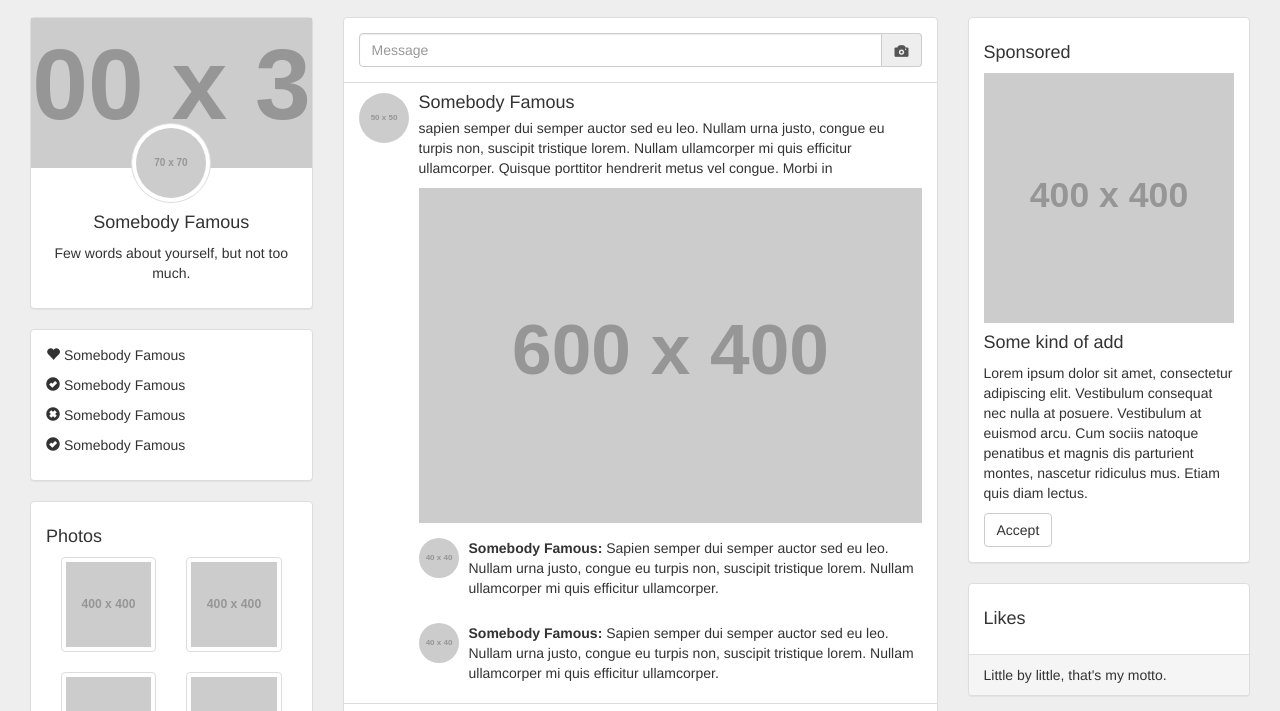
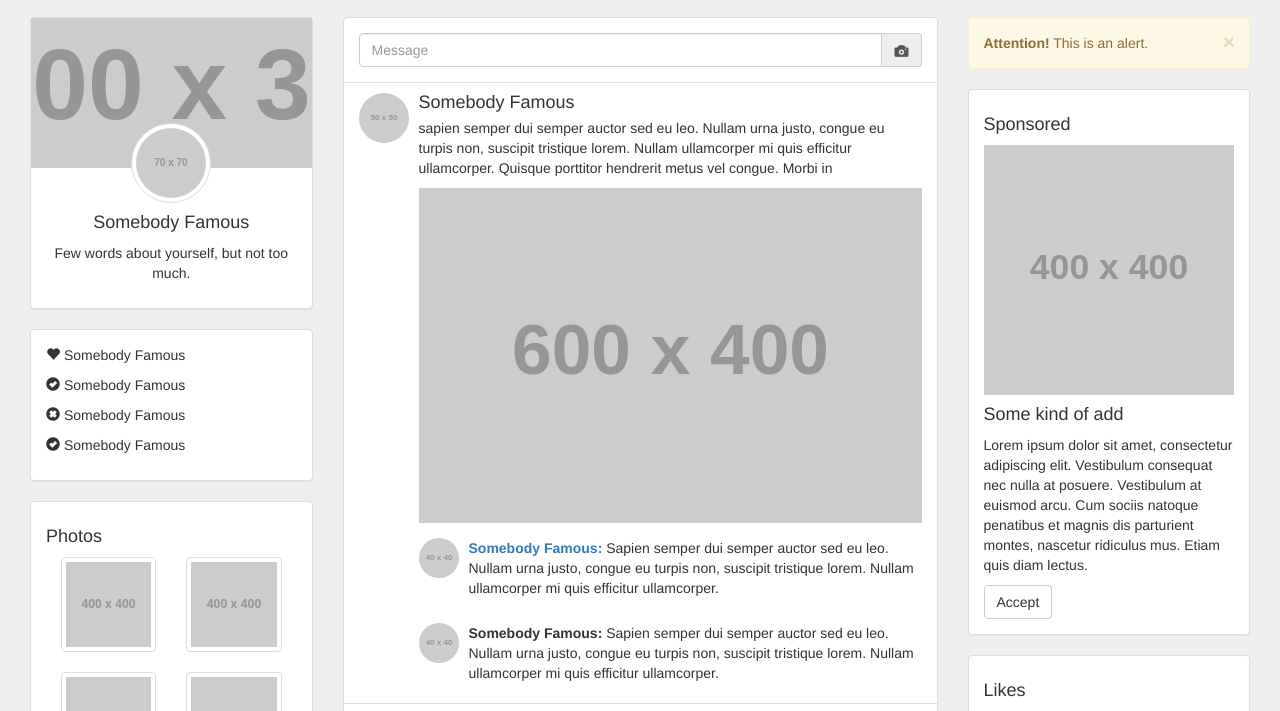
Before and after one commit to sempeck/BootstrapSocialTemplate, a website: page index.html in a window 1280 px wide. Shown: the part 53-764 px from the top of the page. Drawn offline with nearby package versions, Linux system fonts and the light colour scheme; placeholder pictures from the web are drawn by us.

Commit message:
Alert panel

```diff
--- a/index.html
+++ b/index.html
@@ -134,7 +134,7 @@
                 </a>
               </div>
               <div class="media-body">
-                <p><strong>Somebody Famous:</strong> Sapien semper dui semper auctor sed eu leo. Nullam urna justo, congue eu turpis non, suscipit tristique lorem. Nullam ullamcorper mi quis efficitur ullamcorper.</p>
+                <p><a href="#"><strong>Somebody Famous:</strong></a> Sapien semper dui semper auctor sed eu leo. Nullam urna justo, congue eu turpis non, suscipit tristique lorem. Nullam ullamcorper mi quis efficitur ullamcorper.</p>
               </div>
             </div>
 
@@ -186,6 +186,12 @@
     </div>
 <!--//////////////////////// RIGHT COLUMN //////////////////////////////////////////// -->
     <div class="col-md-3">
+
+      <div class="alert alert-warning alert-dismissible" role="alert">
+        <button type="button" class="close" data-dismiss="alert" aria-label="Close"><span aria-hidden="true">&times;</span></button>
+        <p><strong>Attention!</strong> This is an alert.</p>
+      </div>
+
       <div class="panel panel-default hidden-xs hidden-sm">
         <div class="panel-body">
           <h4>Sponsored</h4>
```
